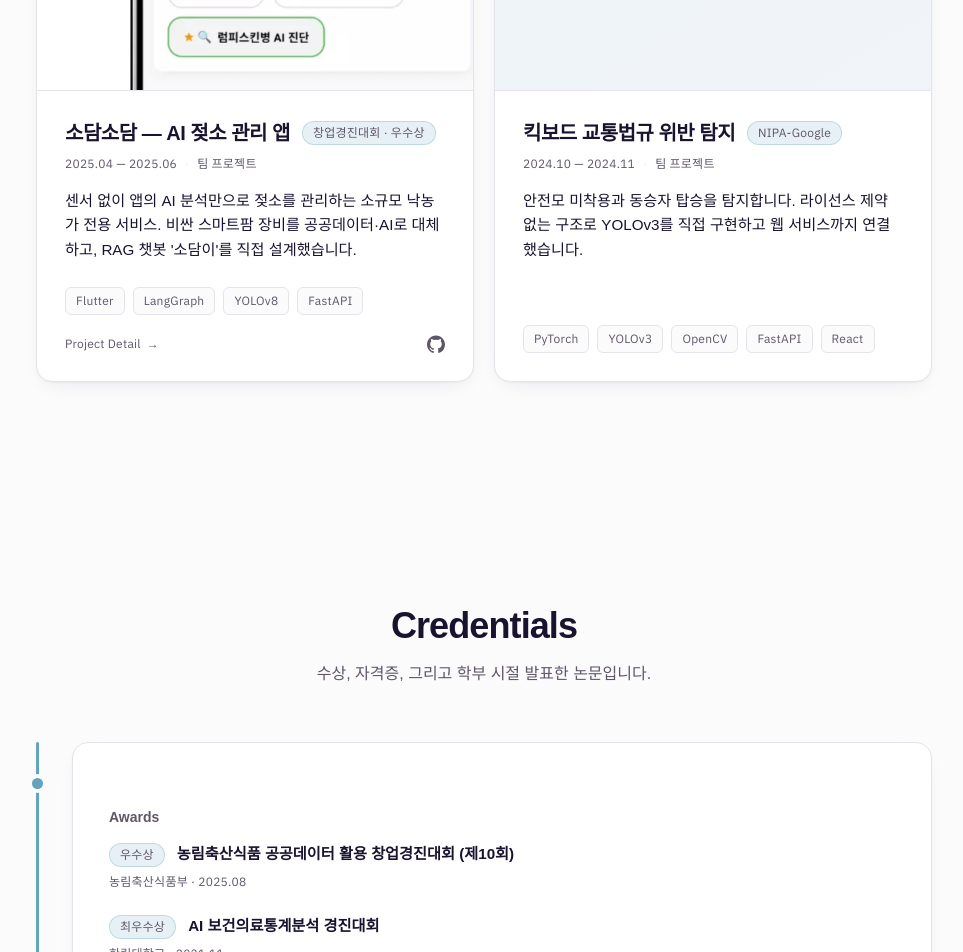
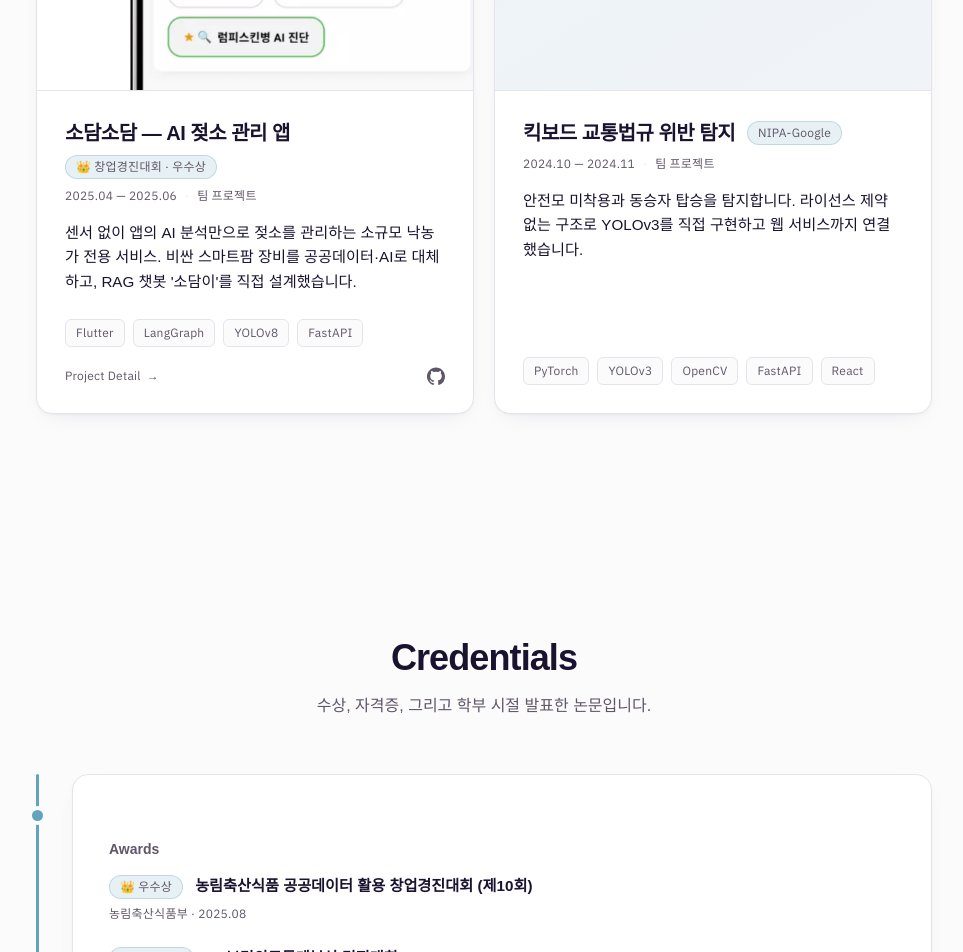
Before and after one commit to choiminji-020102/portfolio_cmj, a Next.js app: page / in a window 1280 px wide. Shown: the part 4560-5512 px from the top of the page, without its empty margins (156-1119 px from the left). Built offline with nearby package versions, Linux system fonts and the light colour scheme; a web font is replaced by a local one.

Commit message:
수상 배지 앞에 👑 표시 — 수상 프로젝트·수상 목록 구분
Co-Authored-By: Claude Opus 4.8 (1M context) <noreply@anthropic.com>

```diff
--- /dev/null
+++ b/components/AwardMark.tsx
@@ -0,0 +1,26 @@
+import { Badge } from "./Section";
+
+/* 수상이면 배지 앞에 👑, 아니면 그냥 배지. */
+
+const RANKS = [
+  "대상",
+  "최우수상",
+  "우수상",
+  "장려상",
+  "금상",
+  "은상",
+  "동상",
+  "우승",
+  "특별상",
+];
+
+export function isAward(badge?: string): boolean {
+  if (!badge) return false;
+  const last = badge.split("·").pop()?.trim() ?? "";
+  return RANKS.includes(last);
+}
+
+export function AwardBadge({ badge }: { badge?: string }) {
+  if (!badge) return null;
+  return <Badge tone="accent">{isAward(badge) ? `👑 ${badge}` : badge}</Badge>;
+}
--- a/components/Credentials.tsx
+++ b/components/Credentials.tsx
@@ -17,7 +17,7 @@ export default function Credentials() {
             <li key={award.name}>
               <div className="flex flex-wrap items-center gap-x-3 gap-y-1">
                 <span className="rail rounded-full bg-tide/15 border border-tide/30 px-2.5 py-0.5">
-                  {award.result}
+                  👑 {award.result}
                 </span>
                 <h3 className="text-[0.95rem] font-semibold leading-snug">
                   {award.name}
--- a/components/LightProjectView.tsx
+++ b/components/LightProjectView.tsx
@@ -2,6 +2,7 @@ import Image from "next/image";
 import Link from "next/link";
 import type { LightProject } from "@/lib/projectDetails";
 import ProjectGallery from "./ProjectGallery";
+import { AwardBadge } from "./AwardMark";
 import GitHubIcon from "./GitHubIcon";
 import RagDiagram from "./RagDiagram";
 import RouteDiagram from "./RouteDiagram";
@@ -39,9 +40,7 @@ export default function LightProjectView({
             <h1 className="text-3xl sm:text-4xl font-bold tracking-tight">
               {project.title}
             </h1>
-            <span className="rail rounded-full bg-tide/15 border border-tide/30 px-2.5 py-0.5">
-              {project.badge}
-            </span>
+            <AwardBadge badge={project.badge} />
           </div>
 
           {(project.github || project.homepage) && (
--- a/components/Projects.tsx
+++ b/components/Projects.tsx
@@ -1,7 +1,8 @@
 import Image from "next/image";
 import Link from "next/link";
 import { projectCards } from "@/lib/profile";
-import { Badge, CardHead, Section, Tags } from "./Section";
+import { CardHead, Section, Tags } from "./Section";
+import { AwardBadge } from "./AwardMark";
 import GitHubIcon from "./GitHubIcon";
 
 export default function Projects() {
@@ -43,7 +44,7 @@ export default function Projects() {
             <div className="flex flex-col flex-1 p-7">
               <CardHead
                 org={card.title}
-                badge={<Badge tone="accent">{card.badge}</Badge>}
+                badge={<AwardBadge badge={card.badge} />}
                 meta={
                   <>
                     {card.period}
```
